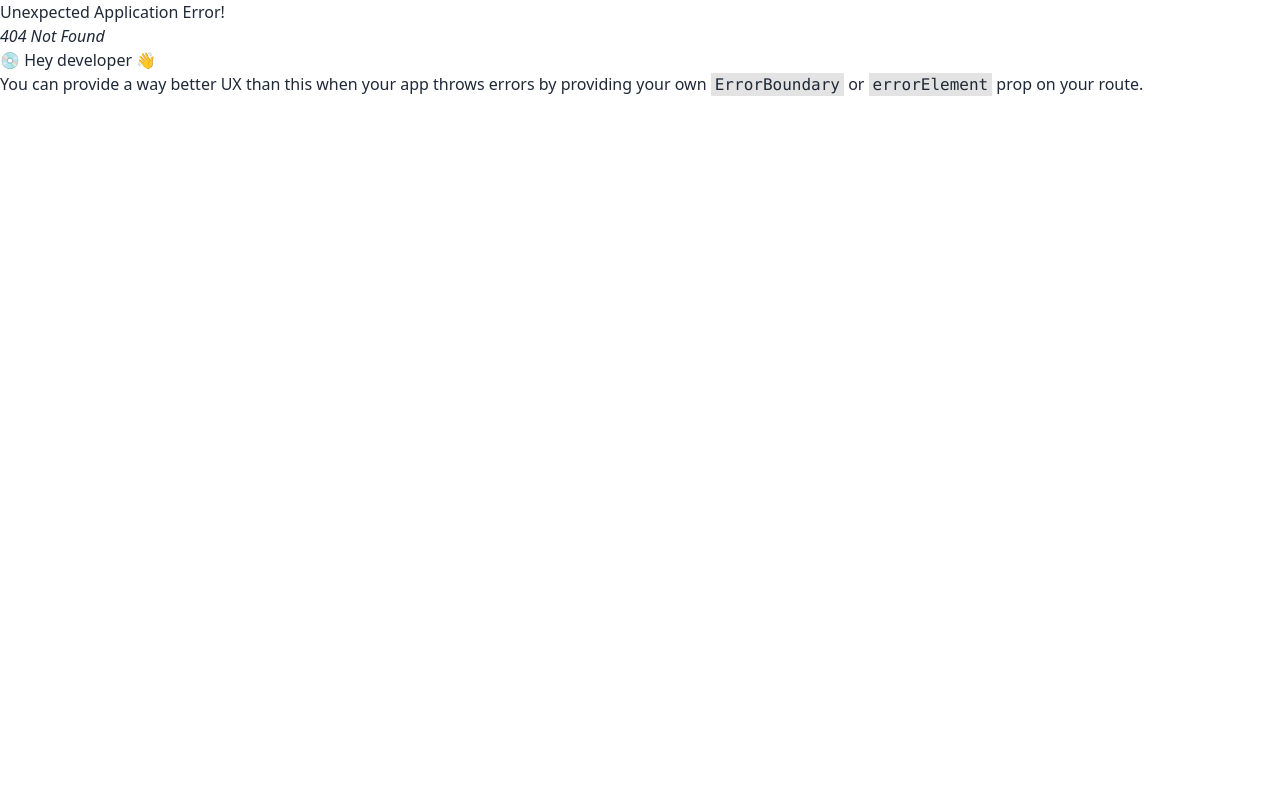
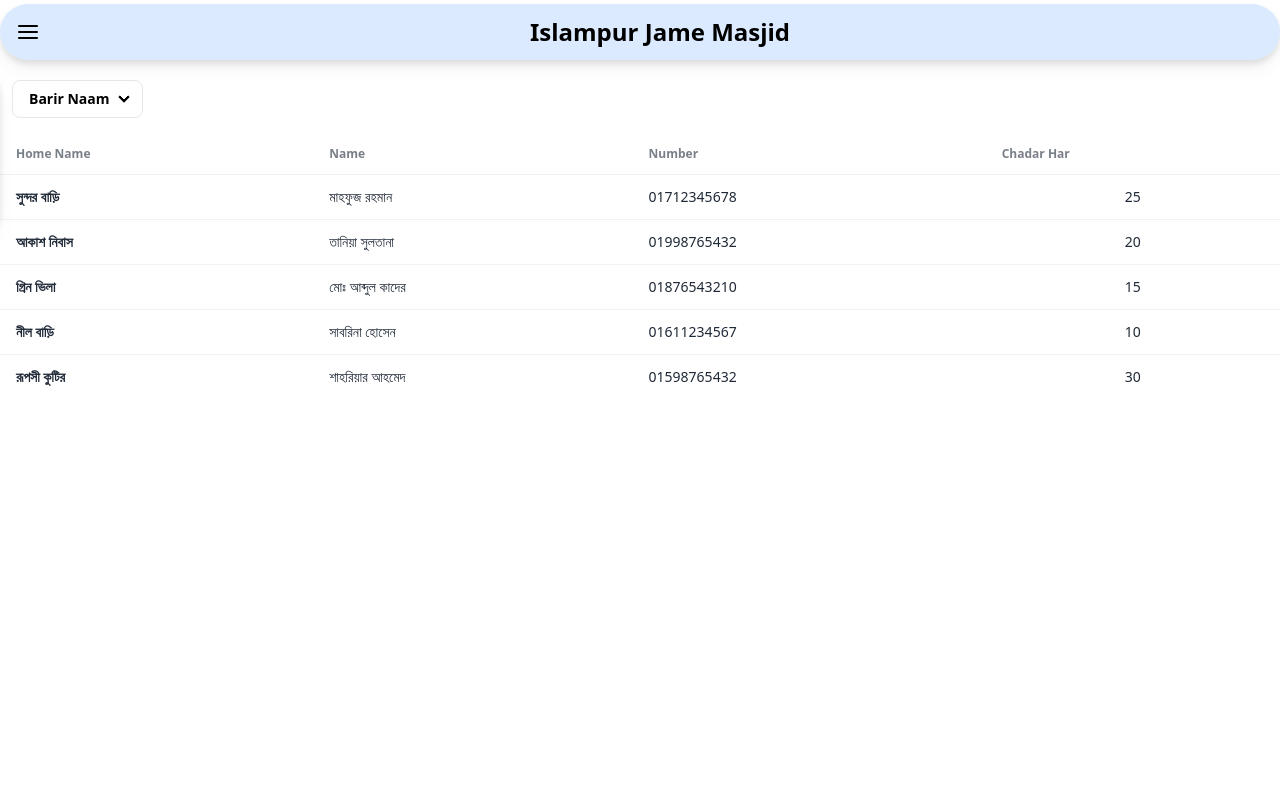
Before and after one commit to AdnaNation/Islampur-Jame-Masjid, a React (Vite) app: page /fee in a window 1280 px wide. Before the commit this address had no page. Shown: the top 800 px of the page. Built offline with nearby package versions, Linux system fonts and the light colour scheme.

Commit message:
add: chada page and some fake data to work on

```diff
--- /dev/null
+++ b/public/data.json
@@ -0,0 +1,32 @@
+[
+    {
+        "homeName": "সুন্দর বাড়ি",
+        "Name": "মাহফুজ রহমান",
+        "feeRate": 25,
+        "number": "01712345678"
+    },
+    {
+        "homeName": "আকাশ নিবাস",
+        "Name": "তানিয়া সুলতানা",
+        "feeRate": 20,
+        "number": "01998765432"
+    },
+    {
+        "homeName": "গ্রিন ভিলা",
+        "Name": "মোঃ আব্দুল কাদের",
+        "feeRate": 15,
+        "number": "01876543210"
+    },
+    {
+        "homeName": "নীল বাড়ি",
+        "Name": "সাবরিনা হোসেন",
+        "feeRate": 10,
+        "number": "01611234567"
+    },
+    {
+        "homeName": "রূপসী কুটির",
+        "Name": "শাহরিয়ার আহমেদ",
+        "feeRate": 30,
+        "number": "01598765432"
+    }
+]
--- a/src/Routes/Route.jsx
+++ b/src/Routes/Route.jsx
@@ -1,6 +1,7 @@
 import { createBrowserRouter } from "react-router-dom";
 import Main from "../Layout/Main";
 import Home from "../pages/Home";
+import FeePage from "../pages/FeePage";
 
 const router = createBrowserRouter([
     {
@@ -10,6 +11,10 @@ const router = createBrowserRouter([
             {
                 path: '/',
                 element: <Home></Home>
+            },
+            {
+                path: '/fee',
+                element: <FeePage></FeePage>
             }
         ]
     }
--- a/src/components/Navbar.jsx
+++ b/src/components/Navbar.jsx
@@ -8,7 +8,7 @@ const Navbar = () => {
     setIsDashboardOpen(!isDashboardOpen);
   };
   return (
-    <div className="text-center flex  items-center bg-blue-100 top-1 h-14 fixed z-10 w-full rounded-full">
+    <div className="text-center flex  items-center bg-blue-100 top-1 h-14 fixed z-10 w-full drop-shadow-lg rounded-full">
       <div className="flex  items-center ml-4">
         <button
           onClick={toggleDashboard}
@@ -27,7 +27,8 @@ const Navbar = () => {
 
       {/* dashboard */}
       <div
-        className={`shadow-lg z-50 bg-blue-100 text-black max-w-[180px] ease-in-out rounded-3xl transform fixed top-16 left-0  w-[250px]   transition-transform duration-300  ${
+        className={`
+inset-shadow-sm z-50 bg-blue-100 text-black max-w-[180px] ease-in-out rounded-3xl transform fixed top-16 left-0  w-[250px]   transition-transform duration-300  ${
           isDashboardOpen ? "translate-x-0" : "-translate-x-full"
         }`}
       >
@@ -53,7 +54,7 @@ const Navbar = () => {
           <li className="flex justify-between items-center hover:bg-white hover:text-black rounded-md">
             <NavLink onClick={toggleDashboard}
               className="border border-black  border-1 font-bold w-full px-3 py-1 rounded-md"
-              to="/"
+              to="/fee"
             >
               চাঁদা
             </NavLink>
--- /dev/null
+++ b/src/pages/FeePage.jsx
@@ -0,0 +1,67 @@
+import { useEffect, useState } from "react";
+
+const FeePage = () => {
+  const [data, setData] = useState([]);
+  useEffect(() => {
+    fetch("/data.json")
+      .then((res) => res.json())
+      .then((data) => setData(data));
+  }, []);
+  console.log(data);
+  return (
+    <div className="mt-16">
+      <div className="navbar bg-base-100">
+        <div className="navbar-center flex">
+          <ul className="menu menu-horizontal px-1">
+            <li>
+              <details>
+                <summary className="border text-black font-bold">
+                  Barir Naam
+                </summary>
+                <ul className="p-2 w-40">
+                  <li>
+                    <a>Submenu 1</a>
+                  </li>
+                  <li>
+                    <a>Submenu 2</a>
+                  </li>
+                </ul>
+              </details>
+            </li>
+          </ul>
+        </div>
+      </div>
+
+      {/* table data */}
+
+      <div className="overflow-x-auto">
+        <table className="table">
+          {/* head */}
+          <thead>
+            <tr>
+              <th>Home Name</th>
+              <th>Name</th>
+              <th>Number</th>
+              <th>Chadar Har</th>
+            </tr>
+          </thead>
+          <tbody>
+            {/* row 1 */}
+            {
+                data.map(user => <tr key={user.number}>
+                 <th>{user.homeName}</th>
+              <td>{user.Name}</td>
+              <td>{user.number}</td>
+              <td className="flex justify-center">{user.feeRate}</td>
+                </tr>)
+            }
+
+
+          </tbody>
+        </table>
+      </div>
+    </div>
+  );
+};
+
+export default FeePage;
--- a/src/pages/Home.jsx
+++ b/src/pages/Home.jsx
@@ -5,7 +5,7 @@ const Home = () => {
     <div>
       <div className="  mt-16 border rounded-lg">
         <div className="hero-overlay bg-opacity-60"></div>
-        <div className="hero-content text-neutral-content text-center">
+        <div className="hero-content  text-neutral-content">
           <img className="shadow-xl" src={photo} alt="mosque" />
         </div>
       </div>
```
